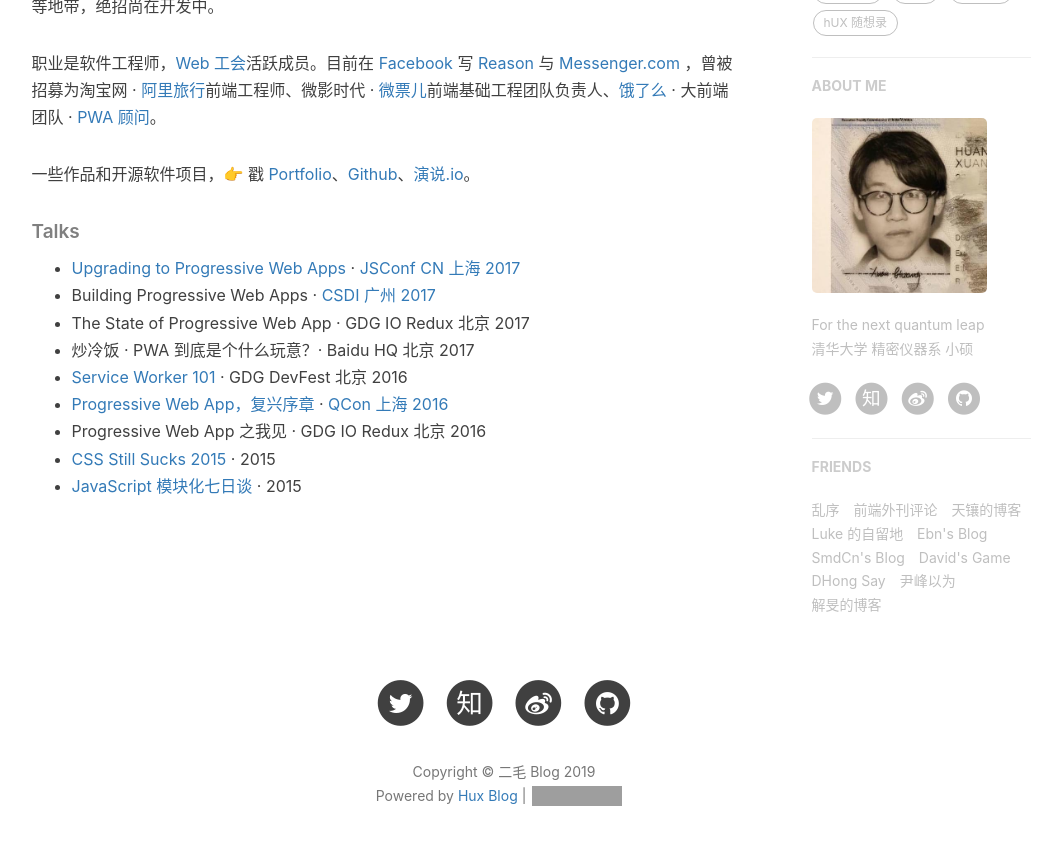
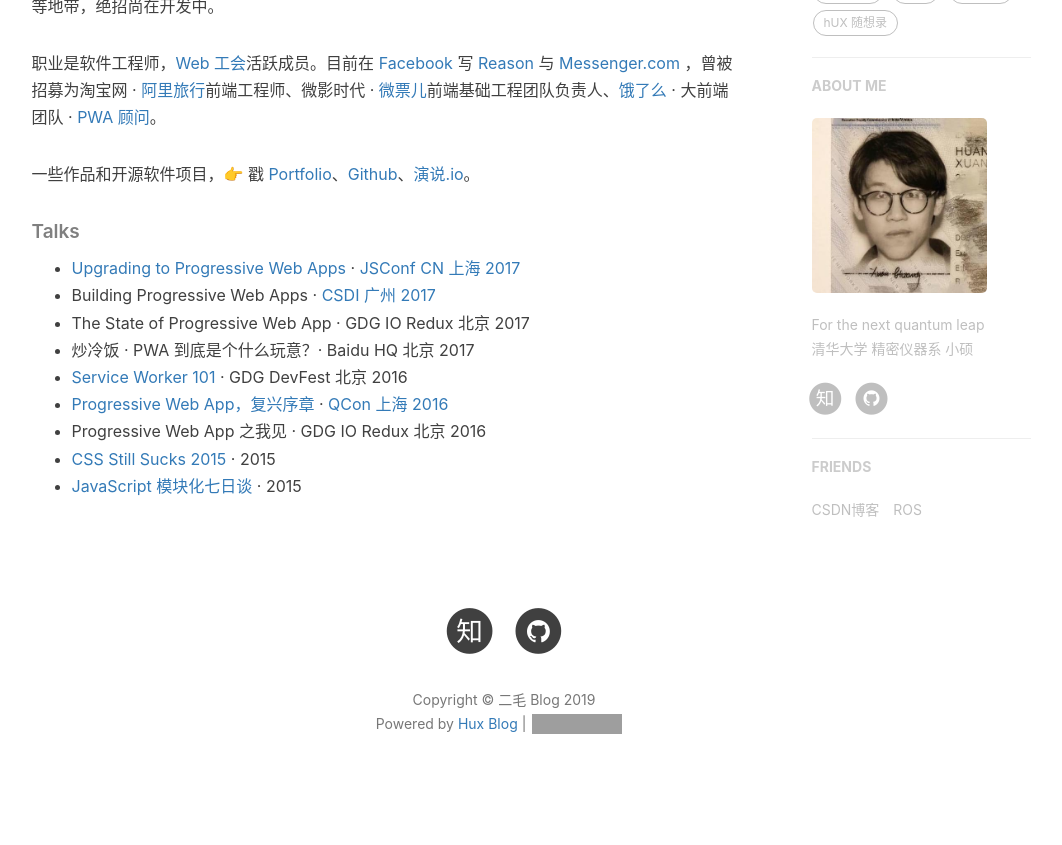
Before and after one commit to MRwangmaomao/MRwangmaomao.github.io, a Jekyll site: the page built from about.html, in a window 1280 px wide and 900 px high, scrolled down 637 px. Shown: the top 845 px of the window, without its empty margins (136-1198 px from the left). Built offline with Jekyll 4.4.1, drawn with Linux system fonts in a browser that asks for light colours; nearby versions of some CDN libraries; comment, search, counter and statistics services are not loaded; grey boxes are pictures that could not be loaded.

Commit message:
Update _config.yml

```diff
--- a/_config.yml
+++ b/_config.yml
@@ -13,10 +13,9 @@
 
 # SNS settings
 RSS: false
-weibo_username:     二毛
-zhihu_username:     二毛
-github_username:    二毛
-twitter_username:   二毛
+zhihu_username:     https://www.zhihu.com/people/yuhan-peirong/activities
+github_username:    https://github.com/MRwangmaomao
+#twitter_username:   二毛
 #facebook_username:  huxpro
 #linkedin_username:  firstname-lastname-idxxxx
 
@@ -59,7 +58,7 @@
 
 
 # Disqus settings
-disqus_username: hux
+disqus_username: wpr
 
 # Netease settings
 netease_comment: false
@@ -106,34 +105,10 @@
     #     title: "Su",
     #     href: "http://su.gallery/"
     # },{
-        title: "乱序",
-        href: "http://mida.re/"
+        title: "CSDN博客",
+        href: "https://blog.csdn.net/qq_16481211"
     },{
-        title: "前端外刊评论",
-        href: "http://qianduan.guru/"
-    },{
-        title: "天镶的博客",
-        href: "http://lingyu.wang/"
-    },{
-        title: "Luke 的自留地",
-        href: "http://hmqk1995.github.io"
-    },{
-        title: "Ebn's Blog",
-        href: "http://ebnbin.com/"
-    },{
-        title: "SmdCn's Blog",
-        href: "http://blog.smdcn.net"
-    },{
-        title: "David's Game",
-        href: "https://www.ruoyaowu.com/"
-    },{
-        title: "DHong Say",
-        href: "http://dhong.co"
-    },{
-        title: "尹峰以为",
-        href: "http://ingf.github.io/"
-    },{
-        title: "解旻的博客",
-        href: "http://xieminis.me/"
+        title: "ROS",
+        href: "http://wiki.ros.org"
     }
 ]
```
